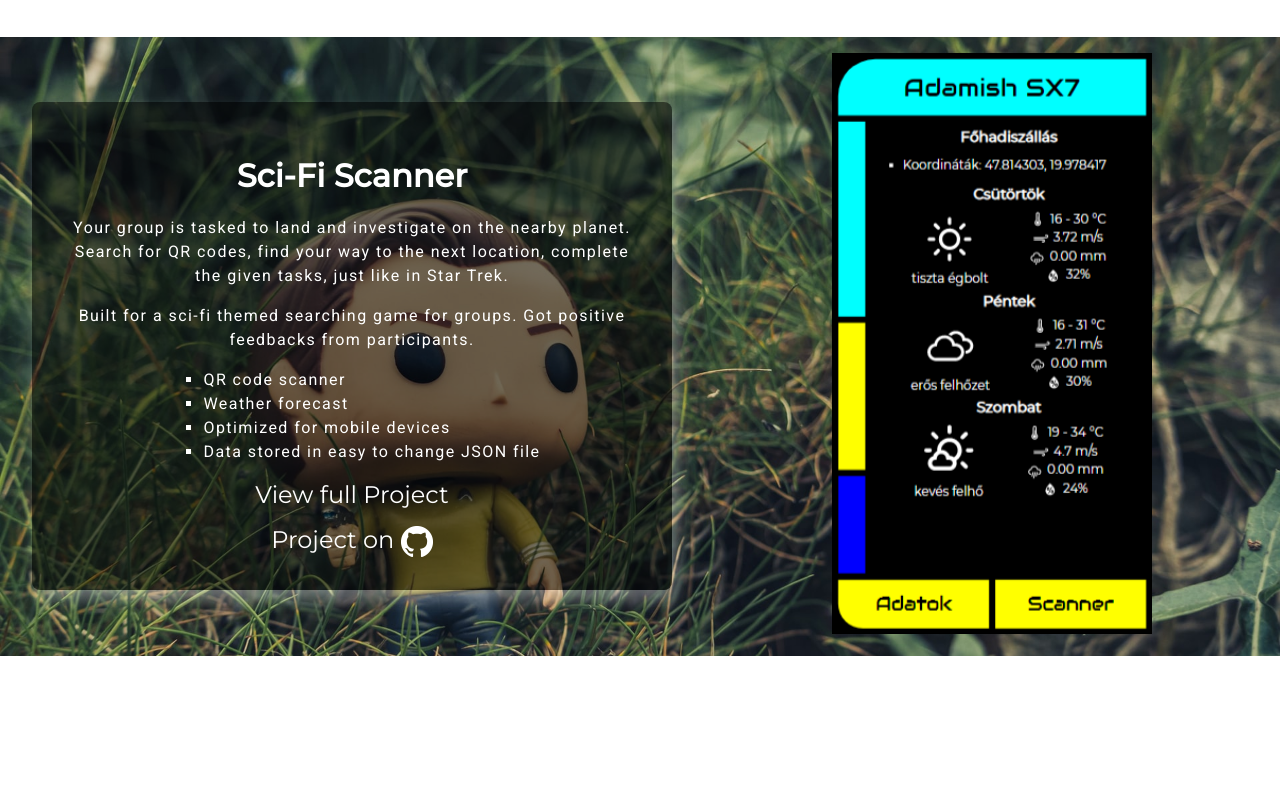
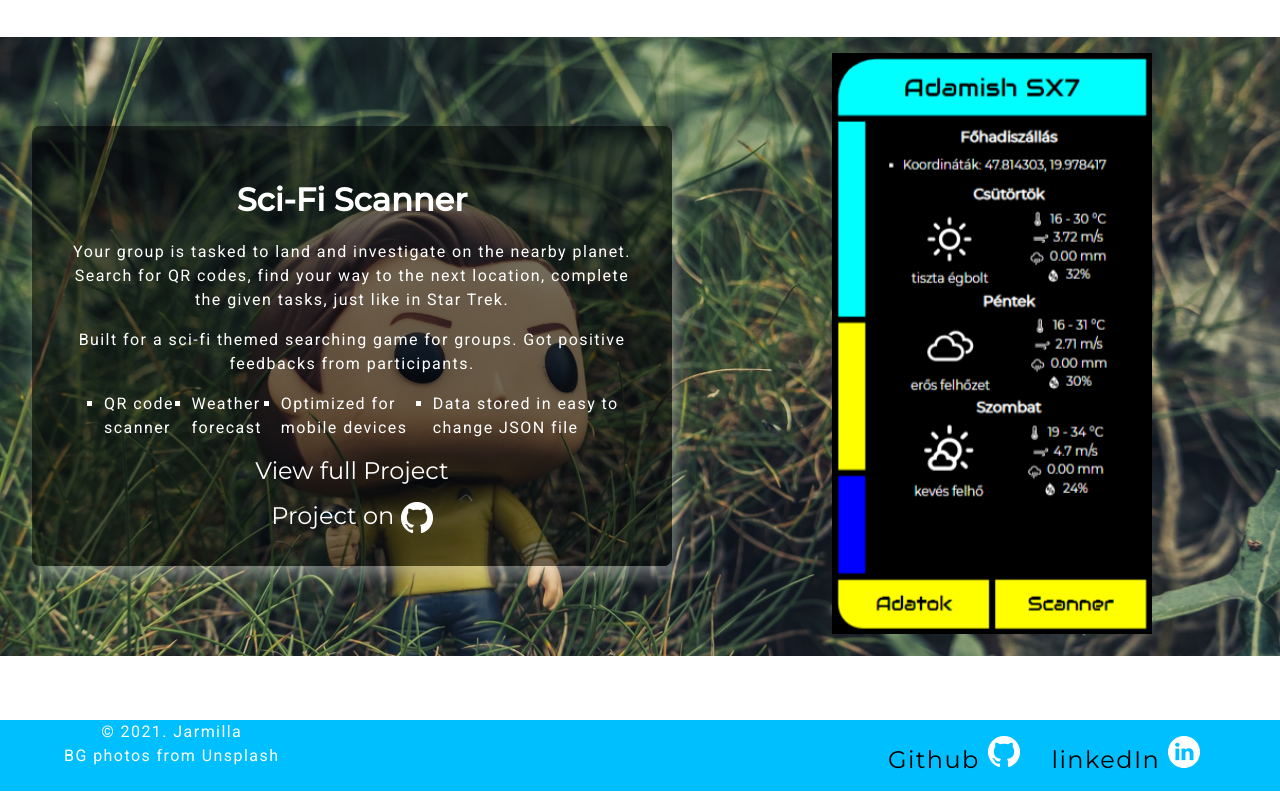
Before and after one commit to Jarmilla/jarmilla.github.io, a React (Create React App) app in the folder jarmilla.github.io/: page / in a window 1280 px wide. Shown: the part 1443-2243 px from the top of the page. Built offline with nearby package versions, Linux system fonts and the light colour scheme.

Commit message:
footer, linkedin logo

```diff
--- a/jarmilla.github.io/src/App.js
+++ b/jarmilla.github.io/src/App.js
@@ -1,5 +1,7 @@
 import "./App.scss";
 import heartLogo from "./img/heart.png";
+import gitLogo from "./img/GitHub-Mark/PNG/GitHub-Mark-Light-32px.png";
+import linkedInLogo from "./img/linkedin-Light-32px.png";
 import { projects } from "./data/Projects";
 import ProjectDisplay from "./components/ProjectDisplay";
 
@@ -28,14 +30,28 @@ function App() {
 
         <div id="projects">
           {projects.map((project) => (
-            <ProjectDisplay project={project} key={project.name} />
+            <ProjectDisplay key={project.name} project={project} gitLogo={gitLogo} />
           ))}
         </div>
 
-        <div id="contact">
-          <p>Github:</p>
-          <p>linkedIn:</p>
-        </div>
+        <footer id="contact">
+          <div className="credit">
+            <p> © 2021. Jarmilla</p>
+            <p>BG photos from Unsplash</p>
+          </div>
+          <ul>
+            <li>
+              <a href="https://github.com/Jarmilla" target="blank">
+                Github <img src={gitLogo} alt="GitHub" />
+              </a>
+            </li>
+            <li>
+              <a href="https://www.linkedin.com/in/adrienn-deme-bodorn%C3%A9/" target="blank">
+                linkedIn <img src={linkedInLogo} alt="LinedIn icon made by Freepik from www.flaticon.com" />
+              </a>
+            </li>
+          </ul>
+        </footer>
       </main>
     </div>
   );
--- a/jarmilla.github.io/src/App.scss
+++ b/jarmilla.github.io/src/App.scss
@@ -17,22 +17,27 @@ body {
 }
 
 nav {
-  display: flex;
   position: sticky;
   top: 0;
+  background-color: white;
+  width: 90vw;
+}
+
+nav,
+footer {
+  display: flex;
   padding: 0 5%;
-  width: 90vw;
-  background-color: white;
-
-  ul {
-    flex: 100 auto;
-    display: flex;
-    justify-content: right;
-    align-items: center;
-  }
-
   li {
     list-style: none;
+  }
+}
+
+footer {
+  justify-content: space-between;
+  background: $primary-color;
+
+  .credit p {
+    margin: 0;
   }
 }
 
@@ -43,7 +48,7 @@ a {
 }
 
 h1 {
-  color: black;
+  color: $primary-color;
 }
 
 h2 {
@@ -57,6 +62,17 @@ a {
   font-size: 1.5rem;
   color: black;
   padding: 1rem;
+}
+
+p {
+  margin: 0 0 1rem 0;
+}
+
+ul {
+  flex: 100 auto;
+  display: flex;
+  justify-content: right;
+  align-items: center;
 }
 
 p,
@@ -99,10 +115,6 @@ li {
   h1,
   a {
     color: white;
-  }
-
-  p {
-    margin: 0 0 1rem 0;
   }
 
   a {
--- a/jarmilla.github.io/src/components/ProjectDisplay.js
+++ b/jarmilla.github.io/src/components/ProjectDisplay.js
@@ -1,6 +1,4 @@
-import gitLogo from "../img/GitHub-Mark/PNG/GitHub-Mark-Light-32px.png";
-
-function ProjectDisplay({ project }) {
+function ProjectDisplay({ project, gitLogo }) {
   return (
     <div className="project-display" style={{ backgroundImage: `url(${project.background.img})` }}>
       <div className="project-text-cont">
```
Also changed, not shown: jarmilla.github.io/src/img/linkedin-Light-32px.png (added), 1 other file (tests, documents, lock files or other folders).
